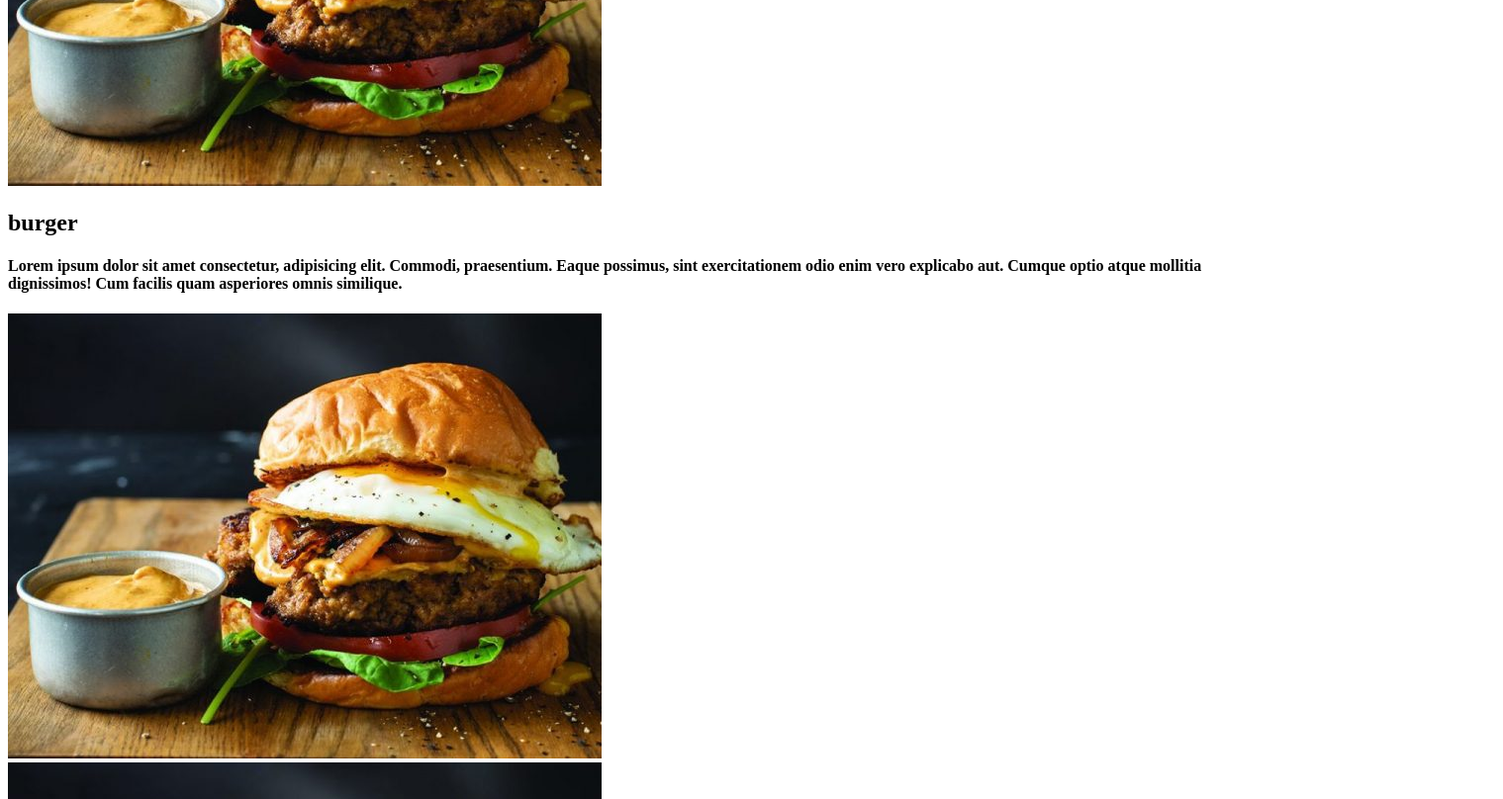
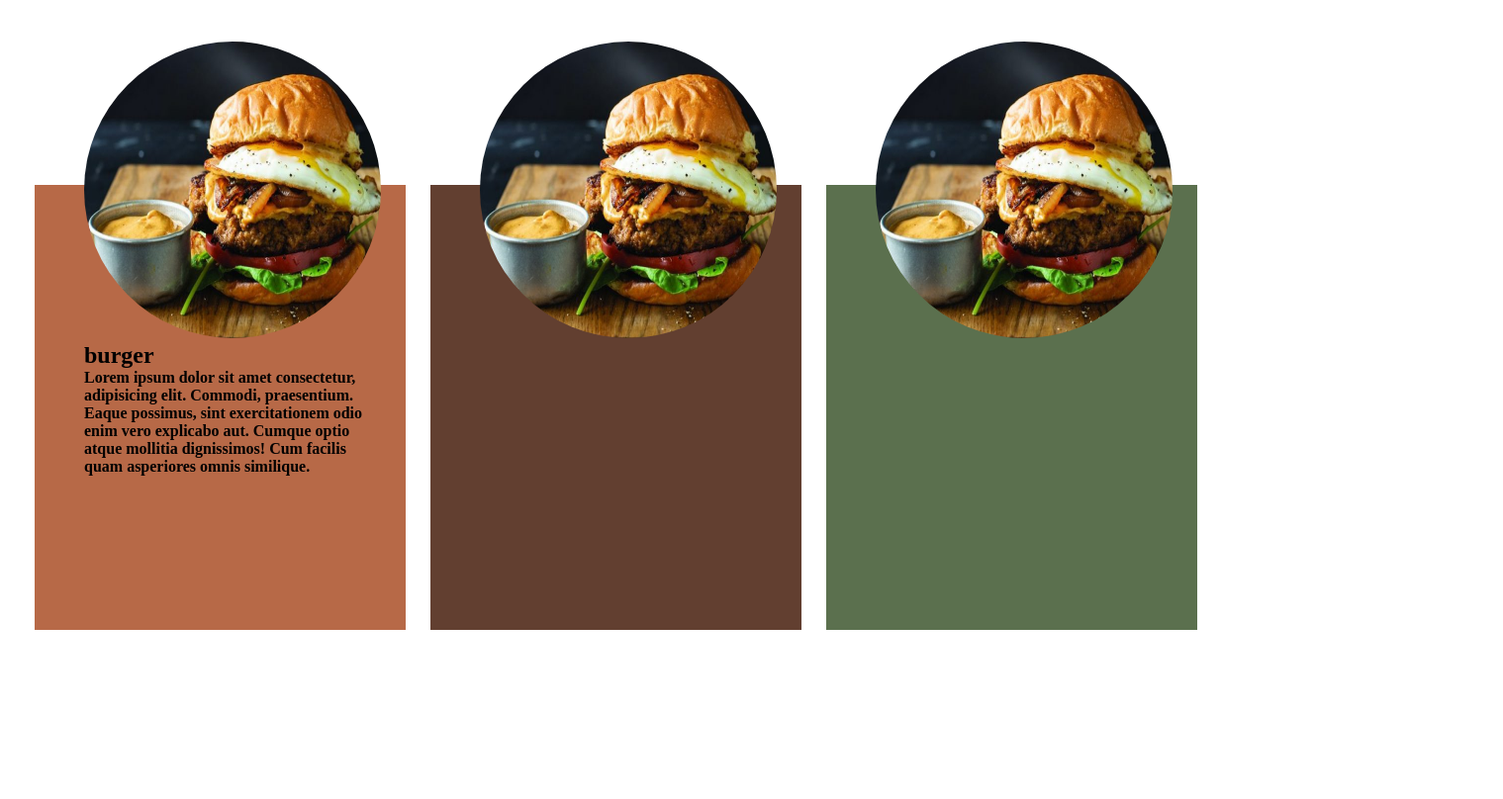
Before and after one commit to nxjmul/Cafe-Website, a plain HTML site: page index.html in a window 1280 px wide. Shown: the part 1112-1920 px from the top of the page at 99% size, 1519 px wide, since content can reach past the window. Drawn offline with Linux system fonts and the light colour scheme; a web font is replaced by a local one.

Commit message:
Cafe v1.1

```diff
--- a/index.html
+++ b/index.html
@@ -4,7 +4,7 @@
     <meta charset="UTF-8">
     <meta name="viewport" content="width=device-width, initial-scale=1.0">
     <title>Document</title>
-    <link rel="stylesheet" href="project1.css">
+    <link rel="stylesheet" href="./style.css">
     <link rel="stylesheet" href="https://cdnjs.cloudflare.com/ajax/libs/font-awesome/6.6.0/css/all.min.css" integrity="sha512-Kc323vGBEqzTmouAECnVceyQqyqdsSiqLQISBL29aUW4U/M7pSPA/gEUZQqv1cwx4OnYxTxve5UMg5GT6L4JJg==" crossorigin="anonymous" referrerpolicy="no-referrer" />
     <link rel="preconnect" href="https://fonts.googleapis.com">
 <link rel="preconnect" href="https://fonts.gstatic.com" crossorigin>
```
